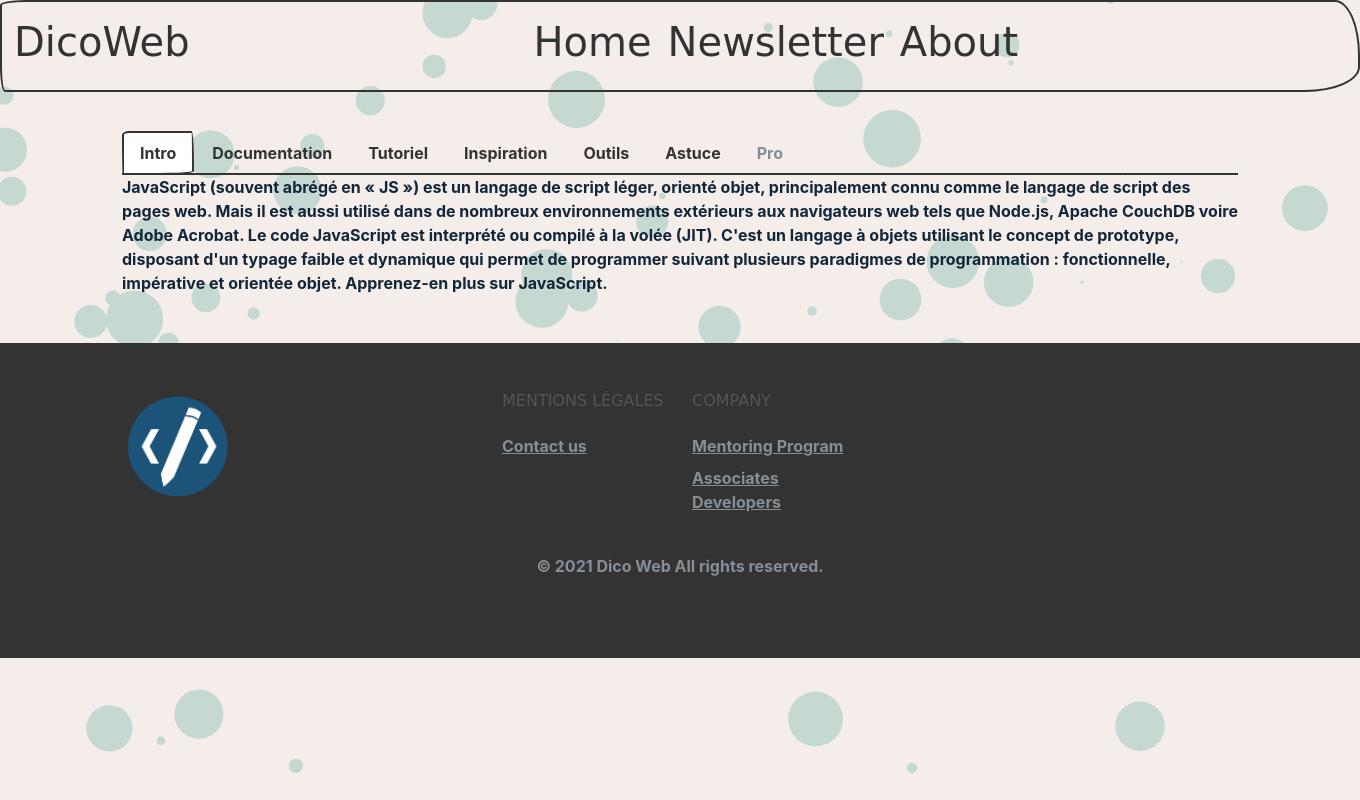
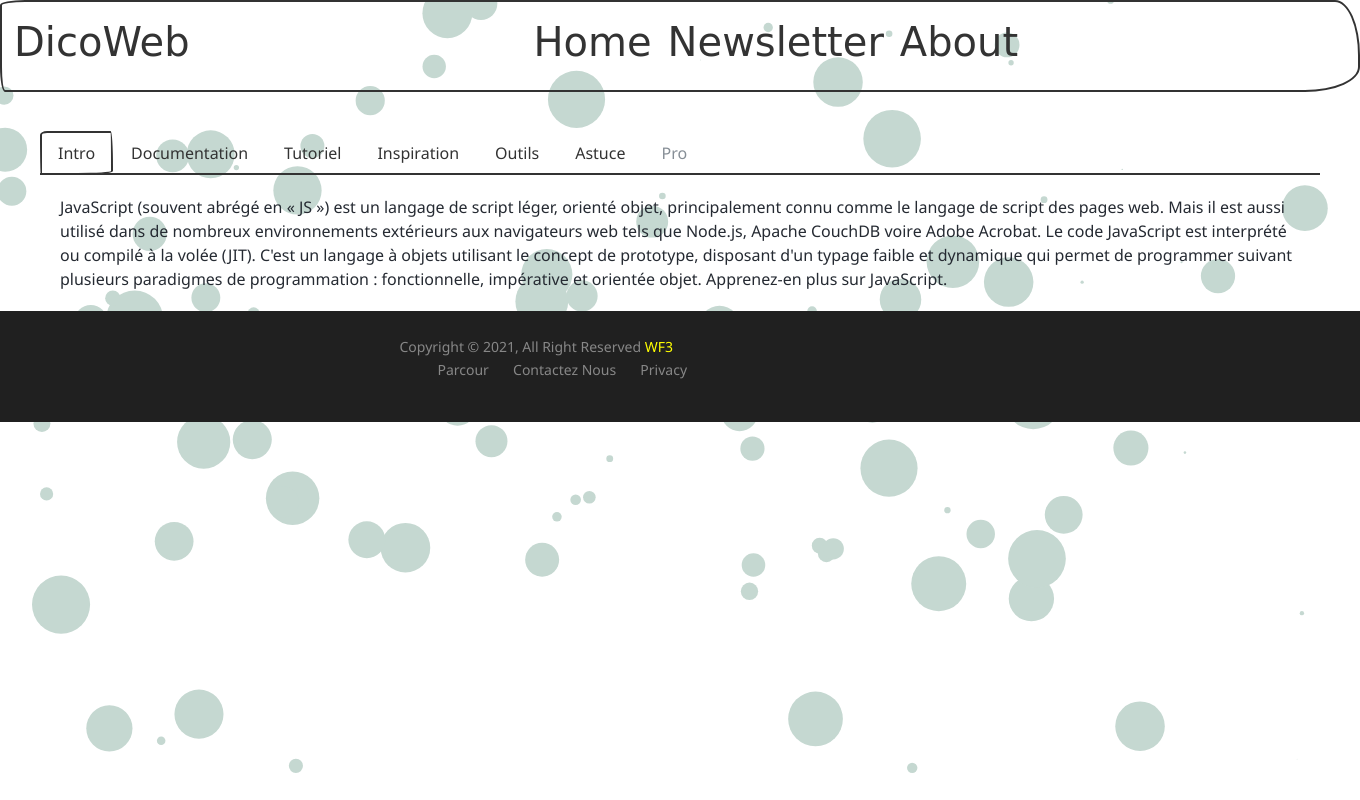
Before and after one commit to khalidzahiri/Symfony_App_Technos, a Symfony app: template templates/choix/choix.html.twig in a window 1360 px wide. Run offline with Twig, Linux system fonts and the light colour scheme; the template is opened without the code that fills it, so the values that code supplies are empty; some libraries are stand-ins or nearby versions; some web fonts are replaced.

Commit message:
footer and horizental scroll try to fix

```diff
--- a/public/css/style.css
+++ b/public/css/style.css
@@ -43,3 +43,174 @@ button{
     width: 100%;
     height: 100%;
 }
+
+---
+
+html {
+    font-size: 100%;
+    font-size-adjust: 100%;
+    box-sizing: border-box;
+    scroll-behavior: smooth;
+}
+*, *::before, *::after {
+    padding: 0;
+    margin: 0;
+    box-sizing: inherit;
+    list-style: none;
+    list-style-type: none;
+    text-decoration: none;
+    -webkit-font-smoothing: antialiased;
+    -moz-osx-font-smoothing: grayscale;
+    text-rendering: optimizeLegibility;
+}
+body {
+    font-family: "Segoe UI", Tahoma, Geneva, Verdana, sans-serif;
+    font-size: 1rem;
+    font-weight: 400;
+    line-height: 1.5;
+    color: #252a32;
+    background: #fff;
+}
+a, button {
+    font-family: inherit;
+    font-size: inherit;
+    line-height: inherit;
+    cursor: pointer;
+    border: none;
+    outline: none;
+    background: none;
+    text-decoration: none;
+}
+img, video {
+    display: block;
+    max-width: 100%;
+    height: auto;
+    object-fit: cover;
+}
+.container {
+    max-width: 80rem;
+    width: 100%;
+    height: auto;
+    padding: 0 2rem;
+    margin: 0 auto;
+}
+.text {
+    font-family: inherit;
+    font-weight: 700;
+    line-height: inherit;
+    text-rendering: optimizeLegibility;
+}
+.text-title {
+    font-size: 1.25rem;
+    color: #d32f2f;
+}
+.paragraph {
+    font-family: inherit;
+    font-size: 1rem;
+    font-weight: normal;
+    line-height: inherit;
+    margin: 0.25rem 0;
+    color: #252a32;
+    text-transform: unset;
+    text-rendering: optimizeLegibility;
+}
+.truncate {
+    display: -webkit-box;
+    -webkit-box-orient: vertical;
+    -webkit-line-clamp: 3;
+    max-width: 100%;
+    height: auto;
+    overflow: hidden;
+    text-overflow: ellipsis;
+}
+.main .scroll {
+    position: relative;
+    display: flex;
+    flex-direction: row;
+    flex-wrap: nowrap;
+    align-items: center;
+    width: 100%;
+    height: auto;
+    padding: 1rem 0;
+    margin: 2.5rem 0;
+    cursor: default;
+    overflow: scroll hidden;
+    scroll-snap-type: x mandatory;
+    scroll-padding: 0px 1.25rem;
+    scrollbar-width: none;
+}
+.main .scroll::-webkit-scrollbar {
+    display: none;
+}
+.main .scroll.active {
+    cursor: grab;
+    cursor: -webkit-grab;
+}
+.main .scroll .card {
+    width: 16rem;
+    height: auto;
+    flex: 0 0 auto;
+    margin: 0 0.75rem;
+    border: none;
+    outline: none;
+    border-radius: 0.25rem;
+    color: #252a32;
+    background: #fff;
+    box-shadow: 0 4px 6px -1px rgba(0, 0, 0, 0.1), 0 2px 4px -1px rgba(0, 0, 0, 0.06);
+}
+.main .scroll .card-image {
+    position: relative;
+    display: block;
+    width: 100%;
+    height: auto;
+    padding-top: 110%;
+}
+.main .scroll .card-image img.responsive {
+    position: absolute;
+    display: block;
+    top: 0;
+    left: 0;
+    width: 100%;
+    height: 100%;
+    object-fit: cover;
+}
+.main .scroll .card-inner {
+    width: 100%;
+    height: auto;
+    padding: 1rem;
+}
+
+.tab-pane {
+    margin: 20px;
+}
+
+.footer-section {
+    background: #202020;
+    position: relative;
+    display: flex;
+    justify-content: center;
+}
+
+.copyright-area{
+    background: #202020;
+    padding: 25px 0;
+}
+.copyright-text p {
+    margin: 0;
+    font-size: 14px;
+    color: #878787;
+}
+.copyright-text p a{
+    color: yellow;
+}
+.footer-menu li {
+    display: inline-block;
+    margin-left: 20px;
+}
+.footer-menu li:hover a{
+    color: yellow;
+}
+.footer-menu li a {
+    font-size: 14px;
+    color: #878787;
+}
--- a/templates/base.html.twig
+++ b/templates/base.html.twig
@@ -50,28 +50,23 @@
     {% block body %}{% endblock %}
 </div>
 
-<footer class="bg-primary text-dark mt-5 p-5">
-    <div class="container">
+<footer class="footer-section">
+    <div class="copyright-area">
             <div class="row">
-            <div class="col-lg-4 col-md-6 mb-4 mb-lg-0"><img src="{{ asset('upload/logo.png') }}" alt="" width="110" class="mb-3">
+                <div class="col-xl-6 col-lg-6 text-center text-lg-left">
+                    <div class="copyright-text">
+                        <p>Copyright &copy; 2021, All Right Reserved <a href="webforce3.fr/">WF3</a></p>
                     </div>
-            <div class="col-lg-2 col-md-6 mb-4 mb-lg-0">
-                <h6 class="text-uppercase font-weight-bold mb-4">Mentions Légales</h6>
-                <ul class="list-unstyled mb-0">
-                    <li class="mb-2"><a href="#" class="text-muted">Contact us</a></li>
-                </ul>
                 </div>
-            <div class="col-lg-2 col-md-6 mb-4 mb-lg-0">
-                <h6 class="text-uppercase font-weight-bold mb-4">Company</h6>
-                <ul class="list-unstyled mb-0">
-                    <li class="mb-2"><a href="#" class="text-muted">Mentoring Program</a></li>
-                    <li class="mb-2"><a href="#" class="text-muted">Associates Developers </a></li>
+                <div class="col-xl-6 col-lg-6 d-none d-lg-block text-center">
+                    <div class="footer-menu">
+                        <ul>
+                            <li><a href="#">Parcour</a></li>
+                            <li><a href="#">Contactez Nous</a></li>
+                            <li><a href="#">Privacy</a></li>
                         </ul>
                     </div>
                 </div>
-        <div class="py-4">
-            <div class="container text-center">
-                <p class="text-muted mb-0 py-2">© 2021 Dico Web All rights reserved.</p>
             </div>
         </div>
     </div>
--- a/templates/front/home.html.twig
+++ b/templates/front/home.html.twig
@@ -29,10 +29,9 @@
         <h1 class="display-3">Welcome to DicoWeb</h1>
         <p class="lead">Lorem ipsum, dolor sit amet consectetur adipisicing elit.</p>
         <div class="col text-center">
-            <button type="button" class="btn btn-outline-success btn-lg mx-auto">Get Started</button>
+            <button type="button" class="btn btn-outline-warning btn-lg mx-auto">Get Started</button>
         </div>
     </section>
-
     <section id="gallery">
         <div class="container">
             <div class="row">
```
Lines whose indentation alone changed are shown as unchanged.
